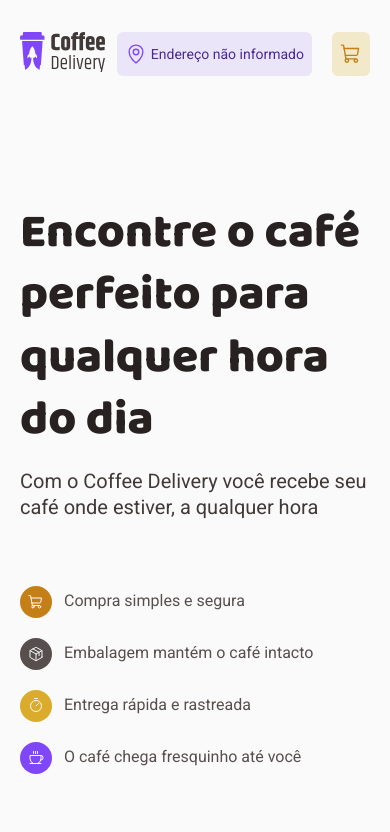
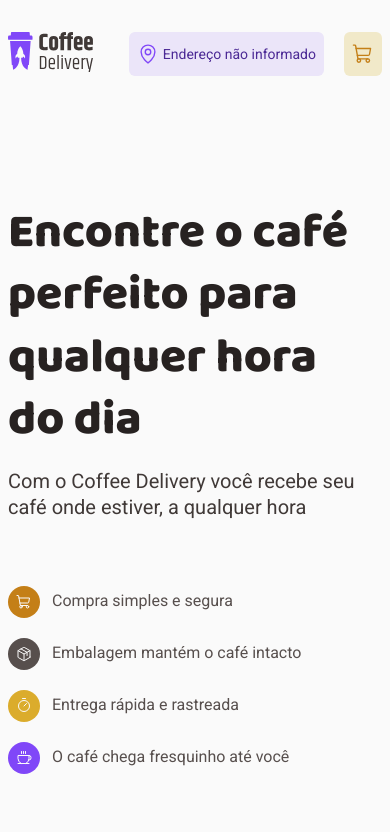
Before and after one commit to vitorxpd/coffee-delivery, a React (Vite) app: page / in a window 390 px wide. Shown: the top 832 px of the page. Built offline with nearby package versions, Linux system fonts and the light colour scheme; no server answers.

Commit message:
responsive mobile fix

```diff
--- a/src/layouts/DefaultLayout/styles.ts
+++ b/src/layouts/DefaultLayout/styles.ts
@@ -8,6 +8,6 @@ export const LayoutWrapper = styled.div`
   padding: 0 ${pxToRem(160)};
 
   @media screen and (max-width: 1440px) {
-    padding: 0 ${pxToRem(20)};
+    padding: 0 ${pxToRem(8)};
   }
 `
```
